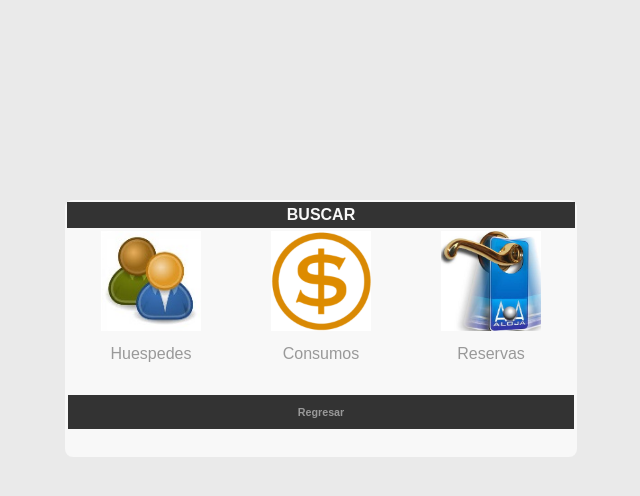
After one commit to juantonguino/Hotel, a PHP site: page /vistas/buscar.php in a window 1280 px wide. The commit adds this page. Shown: the top 496 px of the page, without its empty margins (319-959 px from the left). Run offline with PHP 8.4, Linux system fonts and the light colour scheme; some libraries are stand-ins or nearby versions.

```diff
--- a/css/style.css
+++ b/css/style.css
@@ -43,6 +43,14 @@ h8
         border: 2px solid #dcdcdc;
         padding: 5px 20px;
         color:#fff;
+}
+h9
+{
+	background:#333;
+	padding:5px;
+	color:#fff;
+        padding-left: 260px;
+        padding-right: 260px;
 }
 
 /* ---------- GENERAL ---------- */
--- /dev/null
+++ b/vistas/buscar.php
@@ -0,0 +1,35 @@
+<?php session_start();?>
+<!DOCTYPE html>
+<html lang="es">
+<head>
+  <meta charset="UTF-8">
+  <title>HOTEL U-MARIANA</title>
+    <link rel="stylesheet" href="../css/style.css">
+	<link rel="stylesheet" href="//maxcdn.bootstrapcdn.com/font-awesome/4.3.0/css/font-awesome.min.css">
+</head>
+<body>
+<table>
+	<thead>
+		<tr>
+			<th colspan="3"> BUSCAR </th>
+		</tr>
+		<tr>
+			<td><a href="huespedes.php"><img src="../img/huespedes.jpg" height="100" width="100"></a></td>
+                        <td><a href="consumos.php"><img src="../img/consumos.jpg" height="100" width="100"></a></td>
+			<td><a href="reservas.php"><img src="../img/reservas.jpg" height="100" width="100"></a></td>
+
+		</tr>
+	</thead>
+	<tbody>
+		<tr>
+			<td><a href="huespedes.php">Huespedes</a></td>
+                        <td><a href="consumos.php">Consumos</a></td>
+                        <td><a href="reservas.php">Reservas</a></td>
+		</tr>
+		<tr>
+                    <td colspan="3"><h6><a href="login.php">Regresar</a></h6></td>
+		</tr>
+	</tbody>
+</table>
+</body>
+</html>
```
Also changed, not shown: vistas/login.php (+7 -1 lines).
